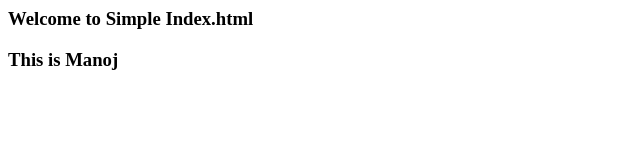
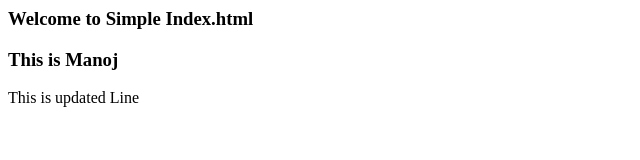
Before and after one commit to Manojkumar1709/Demo-Jenkins, a plain HTML site: page index.html in a window 1280 px wide. Shown: the whole page, without its empty margins (0-640 px from the left). Drawn offline with Linux system fonts and the light colour scheme.

Commit message:
Update index.html

```diff
--- a/index.html
+++ b/index.html
@@ -4,5 +4,6 @@
   </head>
   <body>
     <h3>This is Manoj</h3>
+    <p>This is updated Line</p>
   </body>
 </html>
```
